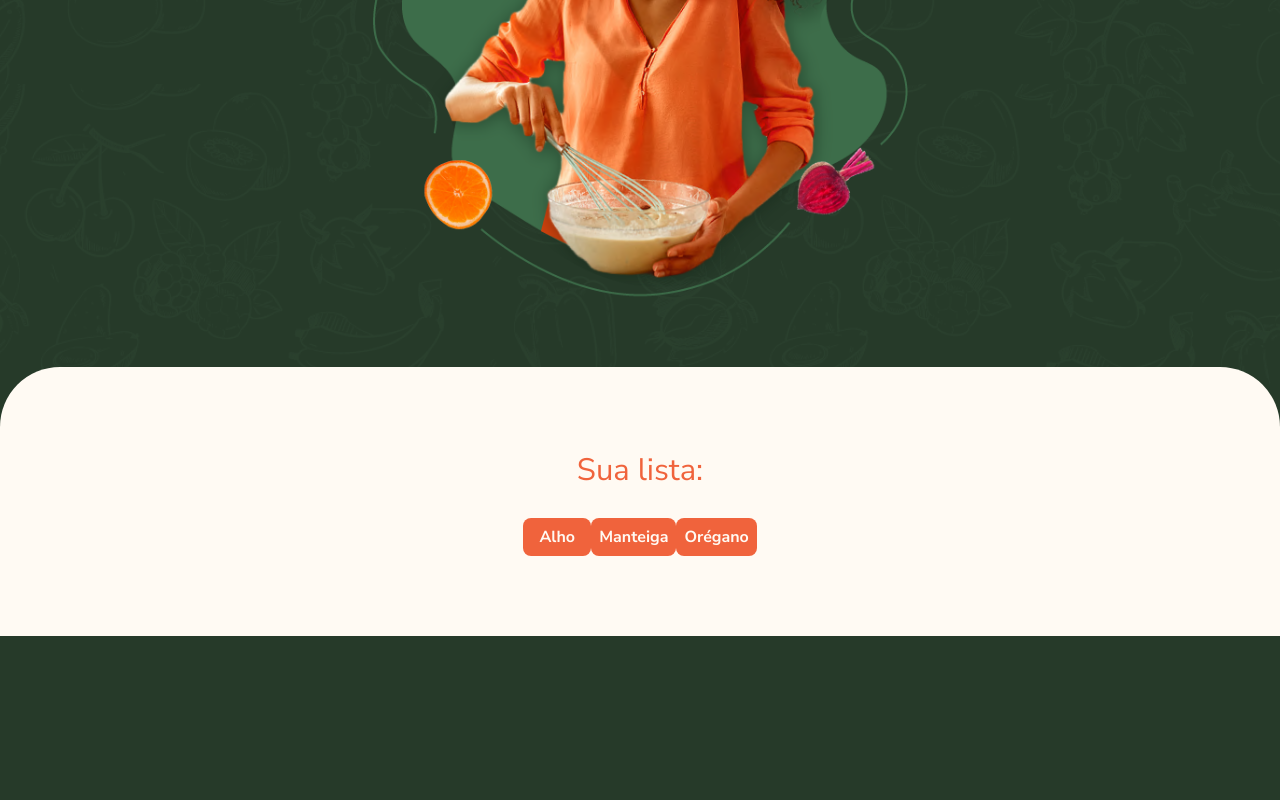
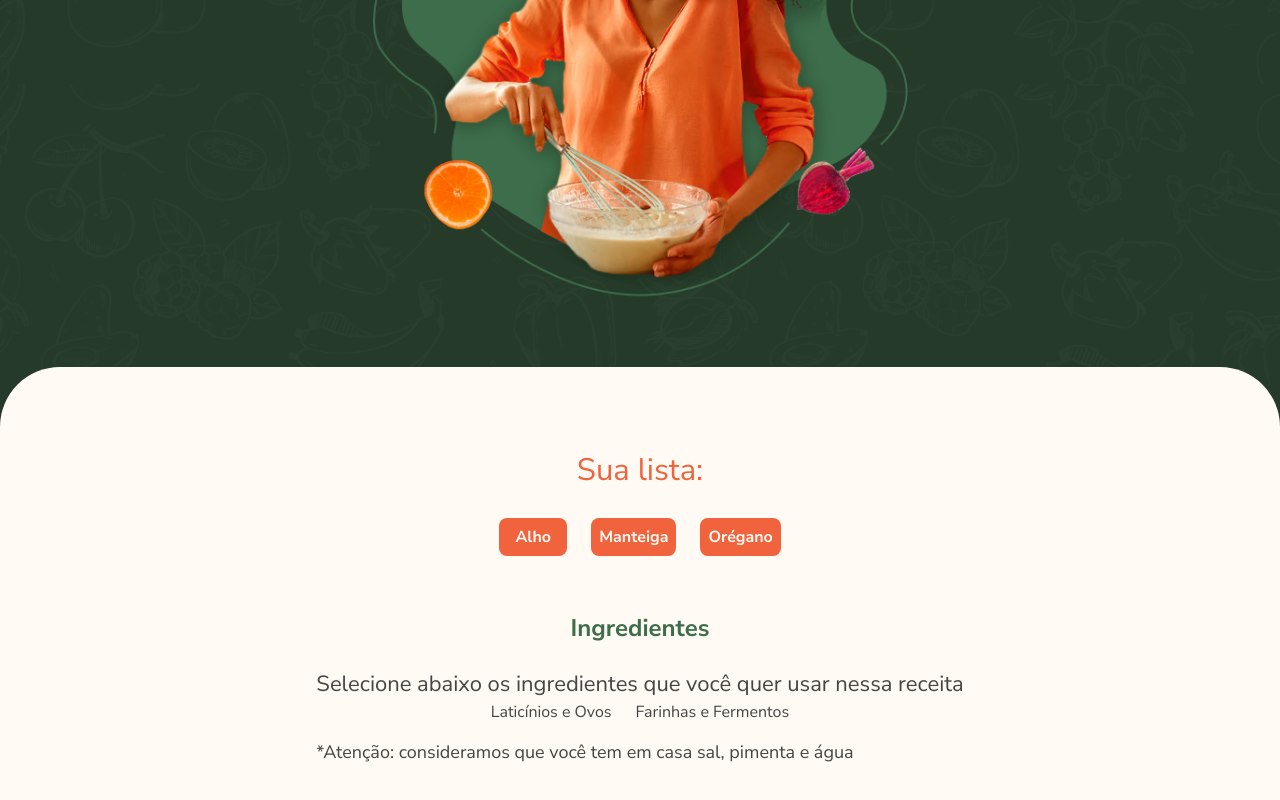
Before and after one commit to BCampanha/cookin-up, a Vue app: page / in a window 1280 px wide. Shown: the part 664-1464 px from the top of the page. Before the commit the page ends 1300 px from the top, so only its background shows below. Built offline with nearby package versions, Linux system fonts and the light colour scheme.

Commit message:
conteudo principal, seletor de ingredientes e arquivo http

```diff
--- a/src/components/ConteudoPrincipal.vue
+++ b/src/components/ConteudoPrincipal.vue
@@ -1,11 +1,12 @@
 <script lang="ts">
+  import SelecionarIngredientes from "./SelecionarIngredientes.vue"
   export default {
     data() {
       return {
         ingredientes: ['Alho', 'Manteiga', 'Orégano']
       }
-    }
-
+    },
+    components: { SelecionarIngredientes }
   }
 </script>
 
@@ -16,12 +17,19 @@
         Sua lista:
       </span>
 
-      <ul>
+      <ul v-if="ingredientes.length" class="ingredientes-sua-lista">
         <li v-for="ingrediente in ingredientes" :key="ingrediente" class="ingrediente">
           {{ ingrediente }}
         </li>
       </ul>
+
+      <p v-else class="paragrafo lista-vazia">
+        <img src="../assets/images/icones/lista-vazia.svg" alt="Ícone de pesquisa">
+        Sua lista está vazia, selecione ingredientes para iniciar.
+      </p>
     </section>
+
+    <SelecionarIngredientes />
   </main>
 </template>
 
--- /dev/null
+++ b/src/components/SelecionarIngredientes.vue
@@ -0,0 +1,67 @@
+<script lang="ts">
+import { obterCategorias } from '@/http/index';
+export default {
+  data() {
+    return {
+      categorias: obterCategorias()
+    }
+  }
+}
+</script>
+
+<template>
+  <section class="selecionar-ingredientes">
+    <h1 class="cabecalhp titulo-ingredientes">Ingredientes</h1>
+
+    <p class="paragrafo-lg intrucoes">
+      Selecione abaixo os ingredientes que você quer usar nessa receita
+    </p>
+
+    <ul class="categorias">
+      <li v-for="categoria in categorias" :key="categoria.nome">
+        {{ categoria.nome }}
+      </li>
+    </ul>
+
+    <p class="paragrafo dica">
+      *Atenção: consideramos que você tem em casa sal, pimenta e água
+    </p>
+  </section>
+</template>
+
+<style scoped>
+.selecionar-ingredientes {
+  display: flex;
+  flex-direction: column;
+  align-items: center;
+}
+
+.titulo-ingredientes {
+  color: var(--verde-medio, #3D6D4A);
+  display: block;
+  margin-bottom: 1.5rem;
+}
+
+.instrucoes {
+  margin-bottom: 2rem;
+}
+
+.categorias {
+  margin-bottom: 1rem;
+  display: flex;
+  justify-content: center;
+  gap: 1.5rem;
+  flex-wrap: wrap;
+}
+
+.dica {
+  align-self: flex-start;
+  margin-bottom: 3.5rem;
+}
+
+@media only screen and (max-width: 767px) {
+  .dica {
+    margin-bottom: 2.5rem;
+  }
+}
+</style>
--- /dev/null
+++ b/src/http/index.ts
@@ -0,0 +1,14 @@
+export function obterCategorias() {
+  return [
+    {
+      "nome": "Laticínios e Ovos",
+      "ingredientes": ["Ovos", "Queijo", "Leite", "Manteiga", "Creme de Leite", "Iogurte", "Leite Condensado", "Sorvete"],
+      "rotulo": "laticinios_e_ovos"
+    },
+    {
+      "nome": "Farinhas e Fermentos",
+      "ingredientes": ["Farinha de trigo", "Polvilho", "Farinha de rosca", "Canjica", "Farinha de mandioca", "Fubá", "Linhaça", "Fermento químico"],
+      "rotulo": "farinhas_e_fermentos"
+    }
+  ]
+}
```
